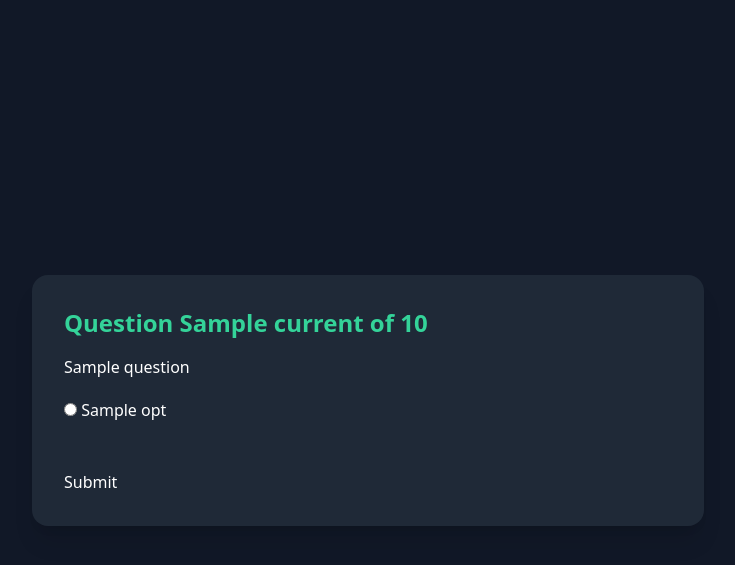
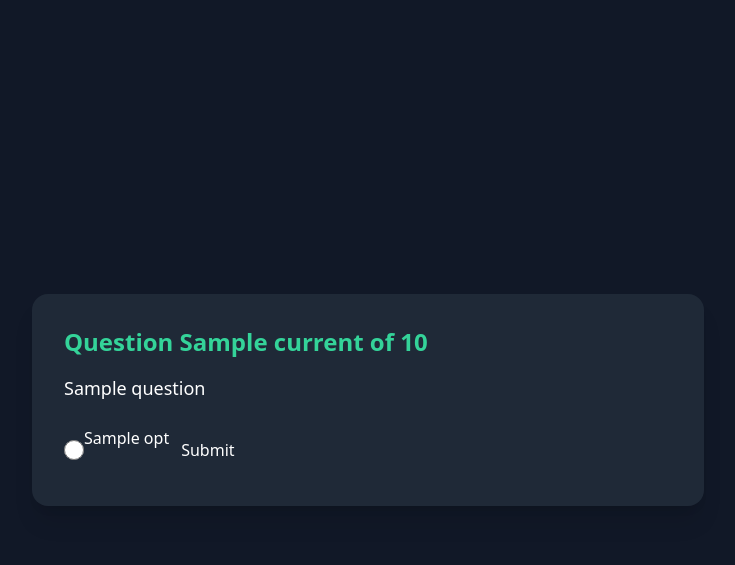
Before and after one commit to AaqilSh/EcoQuiz, a Flask app: template templates/quiz.html in a window 1280 px wide. Shown: the top 565 px of the page, without its empty margins (272-1007 px from the left). Run offline with Flask 3, Linux system fonts and the light colour scheme; the template is opened without the code that fills it: most values are stand-ins (such as "Sample title", 1, 10 or a date in 2020); some libraries are stand-ins or nearby versions.

Commit message:
Added css stylings to quiz page

```diff
--- a/templates/quiz.html
+++ b/templates/quiz.html
@@ -22,9 +22,12 @@
     <div class="w-full max-w-2xl bg-gray-800 p-8 rounded-2xl shadow-xl">
     <h2 class="text-2xl font-semibold text-primary mb-4"> Question {{ current }} of {{ total }}</h2>
     <form method="post" class="space-y-6">
-      <p>{{ question.question }}</p>
+    <p class="text-lg font-medium mb-4">{{ question.question }}</p>
+          <div class="space-y-2">
       {% for opt in question.options %}
-      <input type="radio" name="answer" value="{{ opt }}" required /> {{ opt
+              <label class="flex items-center space-x-3">
+      <input type="radio" name="answer" value="{{ opt }}" required  class="form-radio h-5 w-5 text-primary bg-gray-700 border-gray-600 focus:ring-primary"
+"> {{ opt
       }}<br />
       {% endfor %}
       <br />
```
